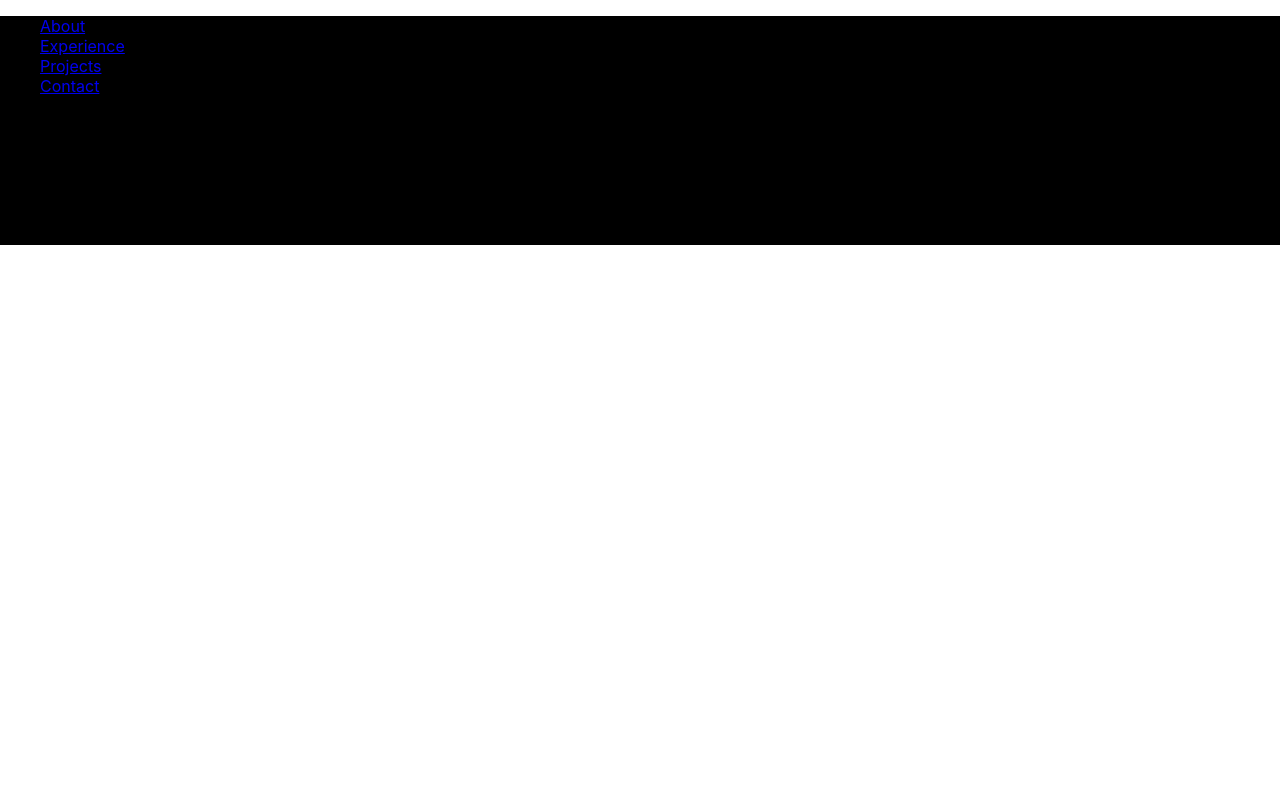
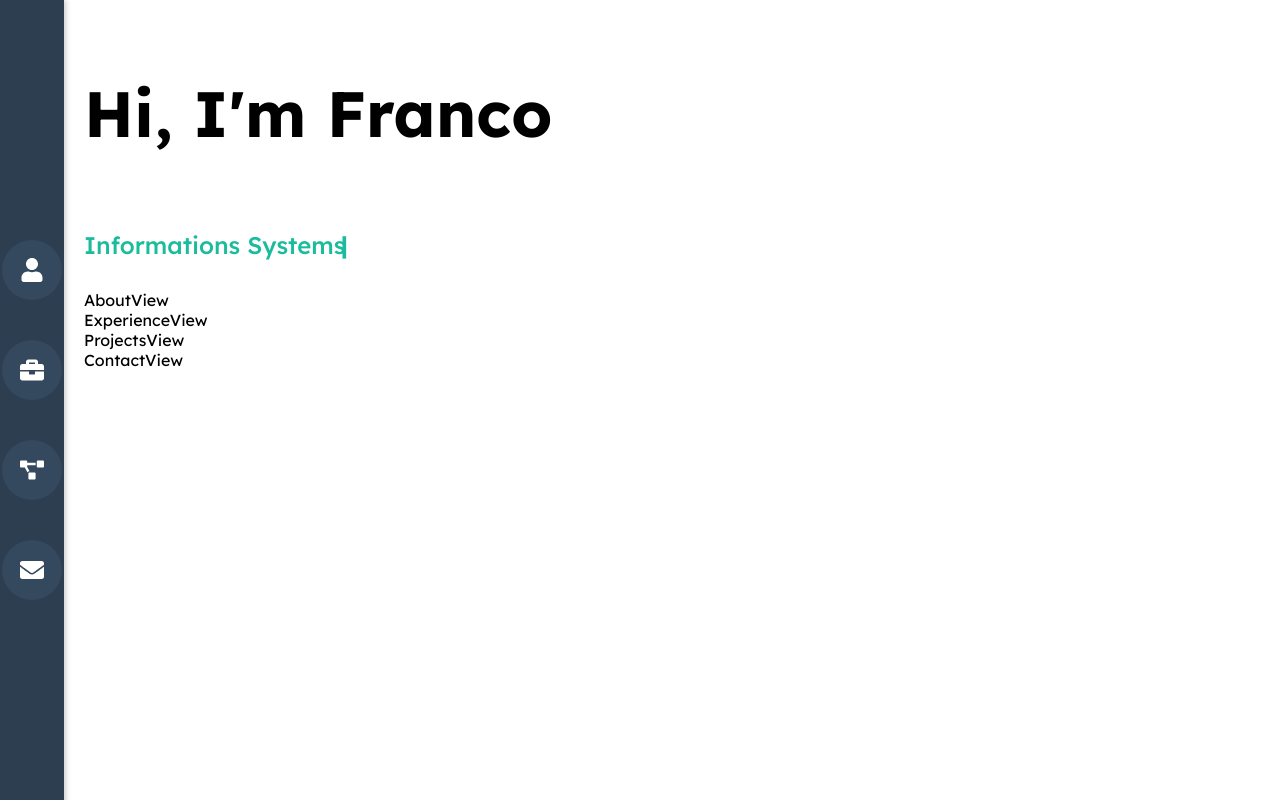
Before and after one commit to colodev01/colodev-website, a React (Create React App) app: page / in a window 1280 px wide. Built offline with nearby package versions, Linux system fonts and the light colour scheme; the HTML template or start-up script is replaced by a standard one.

Commit message:
Add basic home view

```diff
--- a/package.json
+++ b/package.json
@@ -6,6 +6,7 @@
     "cra-template": "1.2.0",
     "react": "^19.0.0",
     "react-dom": "^19.0.0",
+    "react-icons": "^5.4.0",
     "react-scripts": "5.0.1"
   },
   "scripts": {
--- a/public/index.html
+++ b/public/index.html
@@ -24,6 +24,9 @@
       work correctly both with client-side routing and a non-root public URL.
       Learn how to configure a non-root public URL by running `npm run build`.
     -->
+    <link rel="preconnect" href="https://fonts.googleapis.com">
+    <link rel="preconnect" href="https://fonts.gstatic.com" crossorigin>
+    <link href="https://fonts.googleapis.com/css2?family=Lexend:wght@100..900&family=Outfit:wght@100..900&display=swap" rel="stylesheet">
     <title>React App</title>
   </head>
   <body>
--- a/src/App.css
+++ b/src/App.css
@@ -1,4 +1,3 @@
-.App {
-  background-color: black;
-  height: auto;
+* {
+  font-family: 'Lexend', sans-serif;
 }
--- a/src/components/Navbar.jsx
+++ b/src/components/Navbar.jsx
@@ -1,14 +1,35 @@
 import React from 'react';
+import { FaUser, FaBriefcase, FaProjectDiagram, FaEnvelope } from 'react-icons/fa'; // Ejemplo de íconos
 import './styles/Navbar.css';
 
 function Navbar() {
   return (
     <nav className="navbar">
       <ul>
-        <li><a href="#about">About</a></li>
-        <li><a href="#experience">Experience</a></li>
-        <li><a href="#projects">Projects</a></li>
-        <li><a href="#contact">Contact</a></li>
+        <li>
+          <a href="#about">
+            <FaUser className="icon" />
+            <span className="tooltip">About</span>
+          </a>
+        </li>
+        <li>
+          <a href="#experience">
+            <FaBriefcase className="icon" />
+            <span className="tooltip">Experience</span>
+          </a>
+        </li>
+        <li>
+          <a href="#projects">
+            <FaProjectDiagram className="icon" />
+            <span className="tooltip">Projects</span>
+          </a>
+        </li>
+        <li>
+          <a href="#contact">
+            <FaEnvelope className="icon" />
+            <span className="tooltip">Contact</span>
+          </a>
+        </li>
       </ul>
     </nav>
   );
--- a/src/components/styles/Navbar.css
+++ b/src/components/styles/Navbar.css
@@ -0,0 +1,87 @@
+/* Estilo del sidebar */
+.navbar {
+    position: fixed;
+    top: 0;
+    left: 0;
+    height: 100%;
+    width: 5vw;
+    background-color: #2c3e50; /* Asegúrate de usar un color visible si es necesario */
+    display: flex;
+    flex-direction: column;
+    justify-content: center;
+    align-items: center;
+    padding: 20px 0;
+    box-shadow: 2px 0 5px rgba(0, 0, 0, 0.2);
+    z-index: 1000; /* Asegura que el navbar esté sobre el contenido */
+}
+
+.navbar ul {
+    list-style: none;
+    padding: 0;
+    margin: 0;
+    display: flex;
+    justify-content: center;
+    flex-direction: column;
+    gap: 5vh;
+}
+
+.navbar li {
+    position: relative;
+    width: 60px;
+    height: 60px;
+    display: flex;
+    justify-content: center;
+    align-items: center;
+}
+
+.navbar a {
+    text-decoration: none;
+    color: white;
+    font-size: 24px;
+    display: flex;
+    justify-content: center;
+    align-items: center;
+    width: 100%;
+    height: 100%;
+    background-color: #34495e;
+    border-radius: 50%;
+    transition: background-color 0.3s ease, transform 0.3s ease;
+}
+
+.navbar a:hover {
+    background-color: #1abc9c;
+    transform: scale(1.1);
+}
+
+/* Tooltip que aparece al hacer hover */
+.navbar a .tooltip {
+    position: absolute;
+    left: 70px;
+    background-color: #1abc9c;
+    color: white;
+    padding: 5px 10px;
+    white-space: nowrap;
+    opacity: 0;
+    visibility: hidden;
+    transition: opacity 0.3s ease, visibility 0.3s ease;
+    font-size: 20px;
+    pointer-events: none;
+    transform: translateY(-50%);
+    top: 50%;
+}
+
+.navbar a:hover .tooltip {
+    opacity: 1;
+    visibility: visible;
+}
+
+/* Iconos */
+.icon {
+    font-size: 24px;
+}
+
+/* Ajuste del contenido principal */
+.content {
+    margin-left: 5vw; /* Ajusta el margen izquierdo según el ancho del navbar */
+    padding: 20px; /* Opcional: Para añadir espacio alrededor del contenido */
+}
--- a/src/views/HomeView.jsx
+++ b/src/views/HomeView.jsx
@@ -1,9 +1,62 @@
-import React from 'react'
+import React, { useState, useEffect } from "react";
+import "./styles/HomeView.css";
 
 const HomeView = () => {
+  const roles = [
+    "Informations Systems Engineer",
+    "Data Analyst",
+    "Full Stack Developer",
+    "Spider-Man fan",
+  ];
+
+  const [currentRole, setCurrentRole] = useState("|");
+  const [index, setIndex] = useState(0);
+  const [charIndex, setCharIndex] = useState(0);
+  const [deleting, setDeleting] = useState(false);
+  const [pause, setPause] = useState(false); // Nueva pausa
+
+  useEffect(() => {
+    const typingSpeed = deleting ? 50 : 100; // Velocidad de tipeo
+    const pauseTime = 1500; // Pausa al final del texto
+    const endPauseTime = 2000; // Pausa adicional cuando termina de escribir
+
+    if (pause) {
+      // Pausa al final antes de borrar
+      const pauseTimeout = setTimeout(() => setPause(false), endPauseTime);
+      return () => clearTimeout(pauseTimeout);
+    }
+
+    const timeout = setTimeout(() => {
+      if (deleting) {
+        // Borrando el texto
+        if (charIndex > 0) {
+          setCharIndex((prev) => prev - 1);
+          setCurrentRole(roles[index].substring(0, charIndex - 1));
+        } else {
+          setDeleting(false);
+          setIndex((prev) => (prev + 1) % roles.length); // Avanzar al siguiente rol
+        }
+      } else {
+        // Escribiendo el texto
+        if (charIndex < roles[index].length) {
+          setCharIndex((prev) => prev + 1);
+          setCurrentRole(roles[index].substring(0, charIndex + 1));
+        } else {
+          setPause(true); // Activar pausa al final
+          setDeleting(true); // Cambiar a modo "borrar" después de la pausa
+        }
+      }
+    }, pause ? endPauseTime : deleting && charIndex === 0 ? pauseTime : typingSpeed);
+
+    return () => clearTimeout(timeout);
+  }, [charIndex, deleting, roles, index, pause]);
+
   return (
-    <div><h1>Home</h1></div>
-  )
-}
+    <div className="home-wrapper">
+      <h1 className="title">Hi, I'm Franco</h1>
+      <h3 className="typing-animation">{currentRole}</h3>
+    </div>
+  );
+};
 
-export default HomeView
+export default HomeView;
--- /dev/null
+++ b/src/views/styles/HomeView.css
@@ -0,0 +1,36 @@
+.title {
+    font-size: 5vw;
+}
+
+.typing-animation {
+    font-size: 1.5rem; /* Tamaño del texto */
+    font-weight: 500;
+    color: #1abc9c;
+    display: inline-block;
+    position: relative;
+    height: 2rem; /* Mantener altura fija */
+    overflow: hidden; /* Evitar que el texto desborde */
+    white-space: nowrap; /* Evitar que el texto haga salto de línea */
+  }
+
+  /* Cursor parpadeante */
+  .typing-animation::after {
+    content: "|"; /* El cursor */
+    font-weight: bold;
+    color: #1abc9c;
+    animation: blink 0.8s steps(2, start) infinite;
+    position: relative;
+    right: 5px; /* Siempre al final del texto */
+  }
+
+  @keyframes blink {
+    0% {
+      opacity: 1;
+    }
+    50% {
+      opacity: 0;
+    }
+    100% {
+      opacity: 1;
+    }
+  }
```
Also changed, not shown: 1 other file (tests, documents, lock files or other folders).
